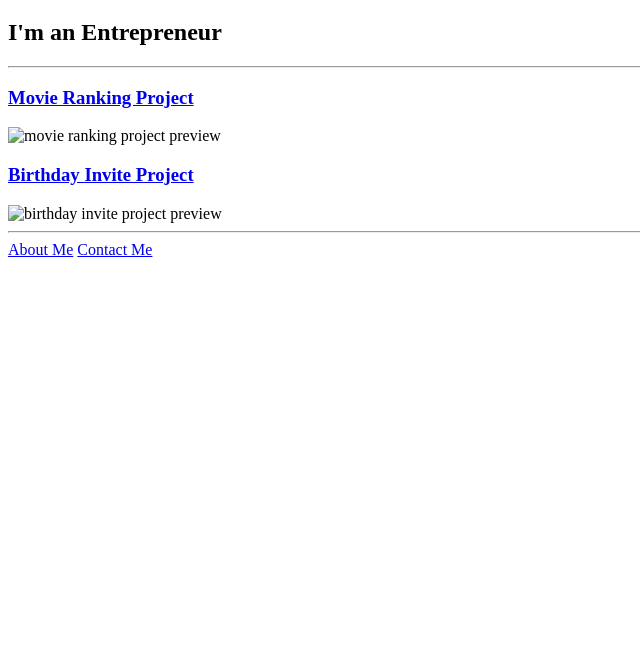
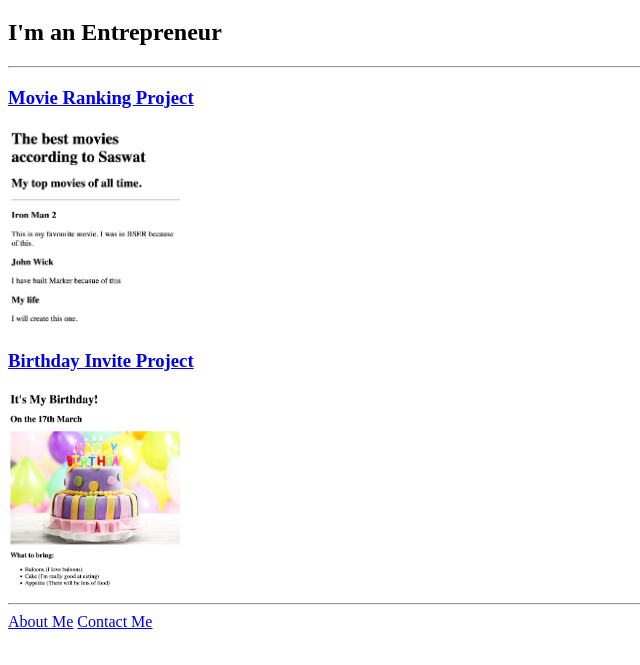
Before and after one commit to saswatpattnaik98/html-portfolio, a plain HTML site: page index.html in a window 1280 px wide. Shown: the part 61-726 px from the top of the page, without its empty margins (0-640 px from the left). Drawn offline with Linux system fonts and the light colour scheme.

Commit message:
Update index.html

```diff
--- a/index.html
+++ b/index.html
@@ -12,10 +12,10 @@
 
     <hr>
     <h3><a href="./public/movie-ranking.html">Movie Ranking Project</a></h3>
-    <img src="./assets/movie-ranking.png" height=200 alt="movie ranking project preview">
+    <img src="./assets/images/movie-ranking.png" height=200 alt="movie ranking project preview">
 
     <h3><a href="./public/birthday-invite.html">Birthday Invite Project</a></h3>
-    <img src="./assets/birthday-invite.png" height="200" alt="birthday invite project preview">
+    <img src="./assets/images/birthday-invite.png" height="200" alt="birthday invite project preview">
     <hr>
 
     <a href="./public/about.html">About Me</a>
```
